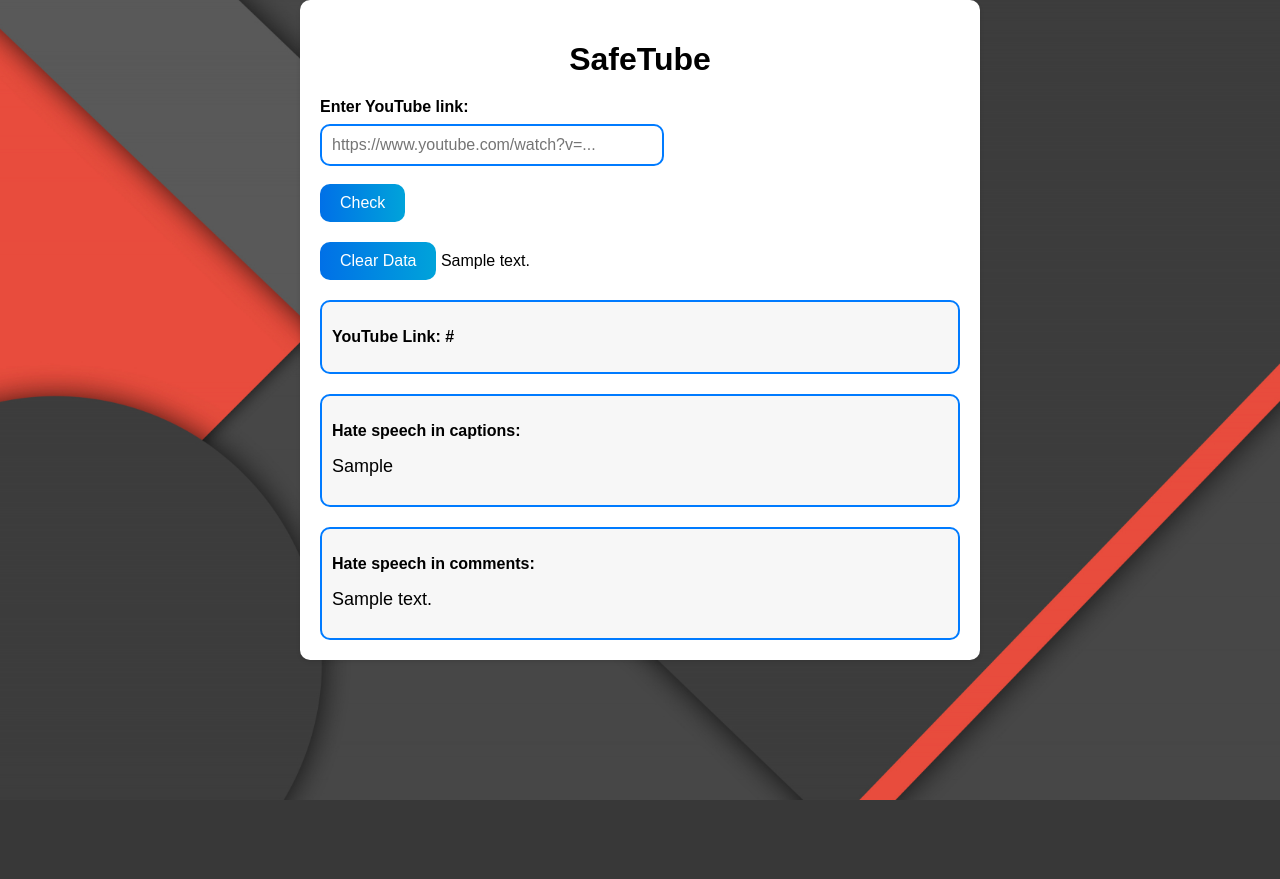
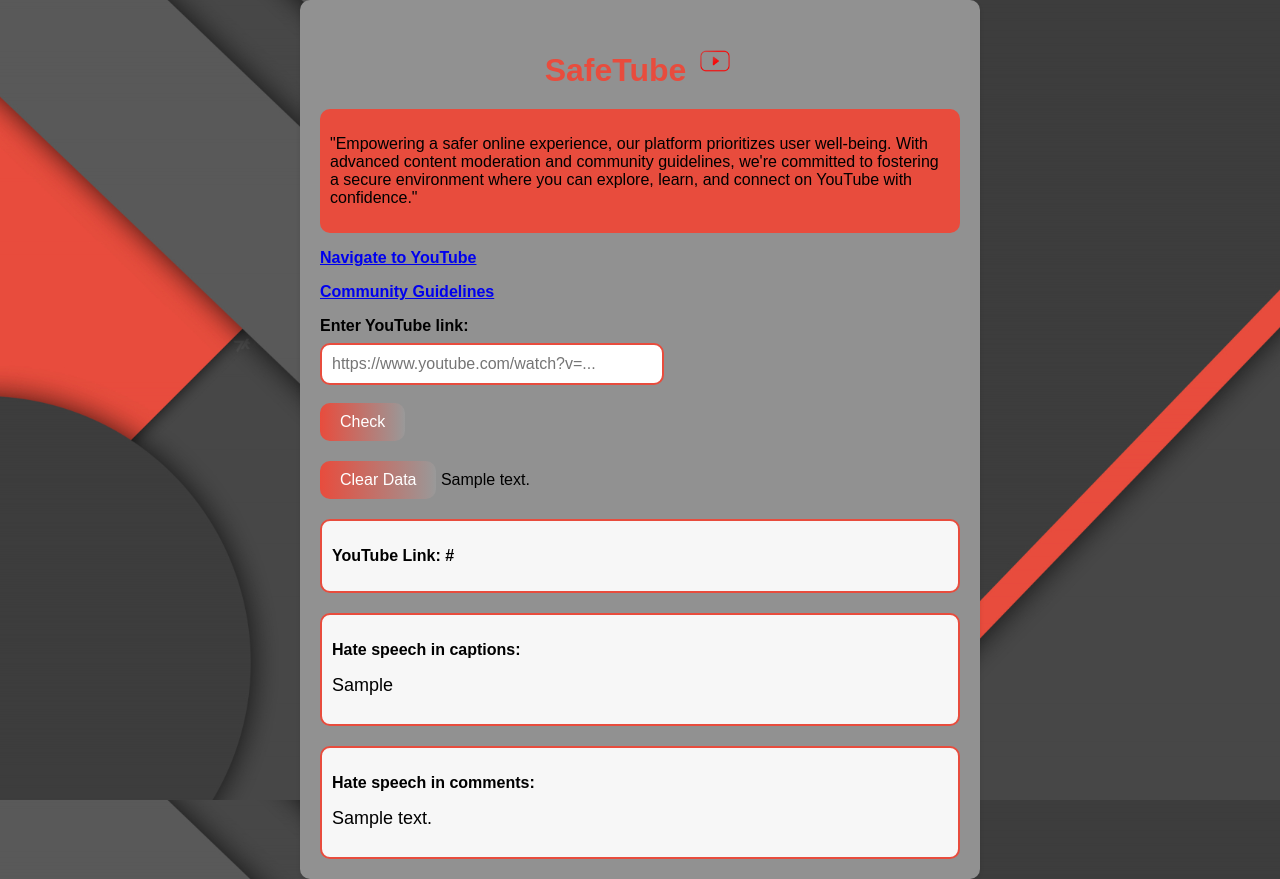
Before and after one commit to janidhu-wijetunga/FYP-Project, a Flask app: template templates/index.html in a window 1280 px wide. Before the commit the page ends 800 px from the top, so only its background shows below. Run offline with Flask 3, Linux system fonts and the light colour scheme; the template is opened without the code that fills it: most values are stand-ins (such as "Sample title", 1, 10 or a date in 2020).

Commit message:
added few styles

```diff
--- a/static/styles.css
+++ b/static/styles.css
@@ -14,7 +14,7 @@ body {
     max-width: 800px;
     margin: 0 auto;
     padding: 20px;
-    background-color: #fff;
+    background-color: #919191;
     box-shadow: 0 2px 4px rgba(0, 0, 0, 0.1);
     border-radius: 10px;
 }
@@ -23,6 +23,7 @@ h1 {
     font-size: 32px;
     margin-bottom: 20px;
     text-align: center;
+    color: #E84C3D;
 }
 
 form {
@@ -38,19 +39,19 @@ label {
 input[type="text"] {
     width: 50%;
     padding: 10px;
-    border: 2px solid #007bff;
+    border: 2px solid #E84C3D;
     border-radius: 10px;
     font-size: 16px;
     transition: border-color 0.3s;
 }
 
 input[type="text"]:hover {
-    border-color: #003f83; /* Slightly darker color on hover */
+    border-color: #000000; /* Slightly darker color on hover */
 }
 
 button[type="submit"] {
     padding: 10px 20px;
-    background-image: linear-gradient(to right, #0070e7, #00a3da); /* Two-color gradient */
+    background-image: linear-gradient(to right, #E84C3D, #999999); /* Two-color gradient */
     color: #ffffff; /* Text color is white */
     border: none;
     border-radius: 10px;
@@ -60,7 +61,7 @@ button[type="submit"] {
 }
 
 button[type="submit"]:hover {
-    background-image: linear-gradient(to right, #003f83, #0056b3); /* Darker gradient on hover */
+    background-image: linear-gradient(to right, #df2020, #414141); /* Darker gradient on hover */
     opacity: 0.9; /* Slightly reduce opacity on hover */
     transform: scale(1.05);
 }
@@ -68,7 +69,7 @@ button[type="submit"]:hover {
 .result {
     margin-top: 20px;
     padding: 10px;
-    border: 2px solid #007bff;
+    border: 2px solid #E84C3D;
     border-radius: 10px;
     background-color: #f7f7f7;
 }
@@ -88,9 +89,15 @@ button[type="submit"]:hover {
     top: 50%;
     left: 50%;
     transform: translate(-50%, -50%);
-    background-color: #007bff;
+    background-color: #E84C3D;
     padding: 20px;
     border-radius: 10px;
     box-shadow: 0 2px 4px rgba(0, 0, 0, 0.1);
     z-index: 999;
 }
+
+.description {
+    background-color: #E84C3D;
+    border-radius: 10px;
+    padding: 10px;
+}
--- a/templates/index.html
+++ b/templates/index.html
@@ -1,13 +1,20 @@
 <!DOCTYPE html>
 <html>
 <head>
-    <link rel="icon" type="image/x-icon" href="../static/images/icon.ico">
+    <link rel="icon" type="png" href="../static/images/logo.png">
     <title>SafeTube</title>
     <link rel="stylesheet" href="static/styles.css">
 </head>
 <body>
     <div class="container">
-        <h1>SafeTube</h1>
+        <h1>SafeTube <img src="../static/images/logo.png" height="40px" width="40px"></h1>
+        <div class="description">
+        <p>"Empowering a safer online experience, our platform prioritizes user well-being.
+            With advanced content moderation and community guidelines, we're committed to fostering a secure environment
+             where you can explore, learn, and connect on YouTube with confidence."</p>
+        </div>
+        <p><b><a href="https://www.youtube.com/">Navigate to YouTube</a></b></p>
+        <p><b><a href="https://www.youtube.com/howyoutubeworks/policies/community-guidelines/">Community Guidelines</a></b></p>
         <form action="/" method="post">
             <label for="input_link">Enter YouTube link:</label>
             <input type="text" id="input_link" name="input_link" placeholder="https://www.youtube.com/watch?v=..." required>
```
Also changed, not shown: static/images/icon.ico (deleted), static/images/icon.jpg (deleted), static/images/safetube.jpg (deleted).
